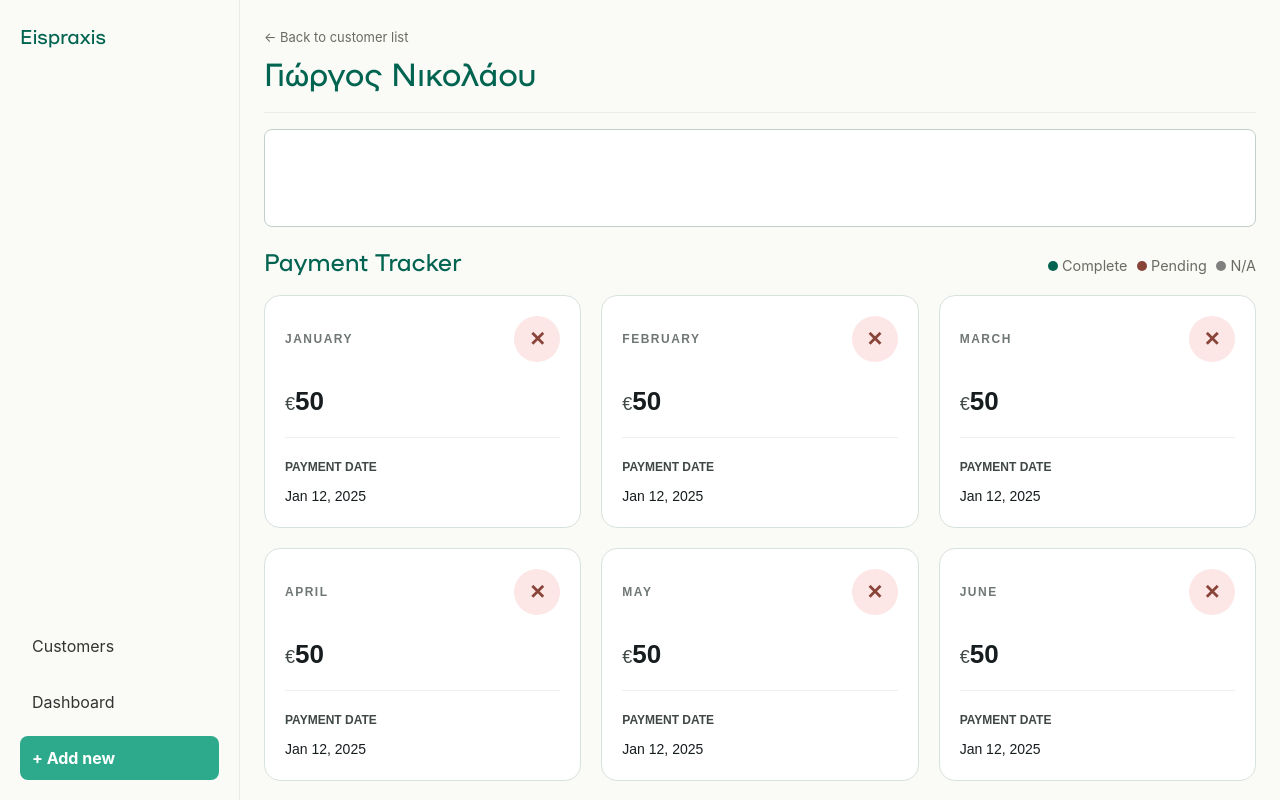
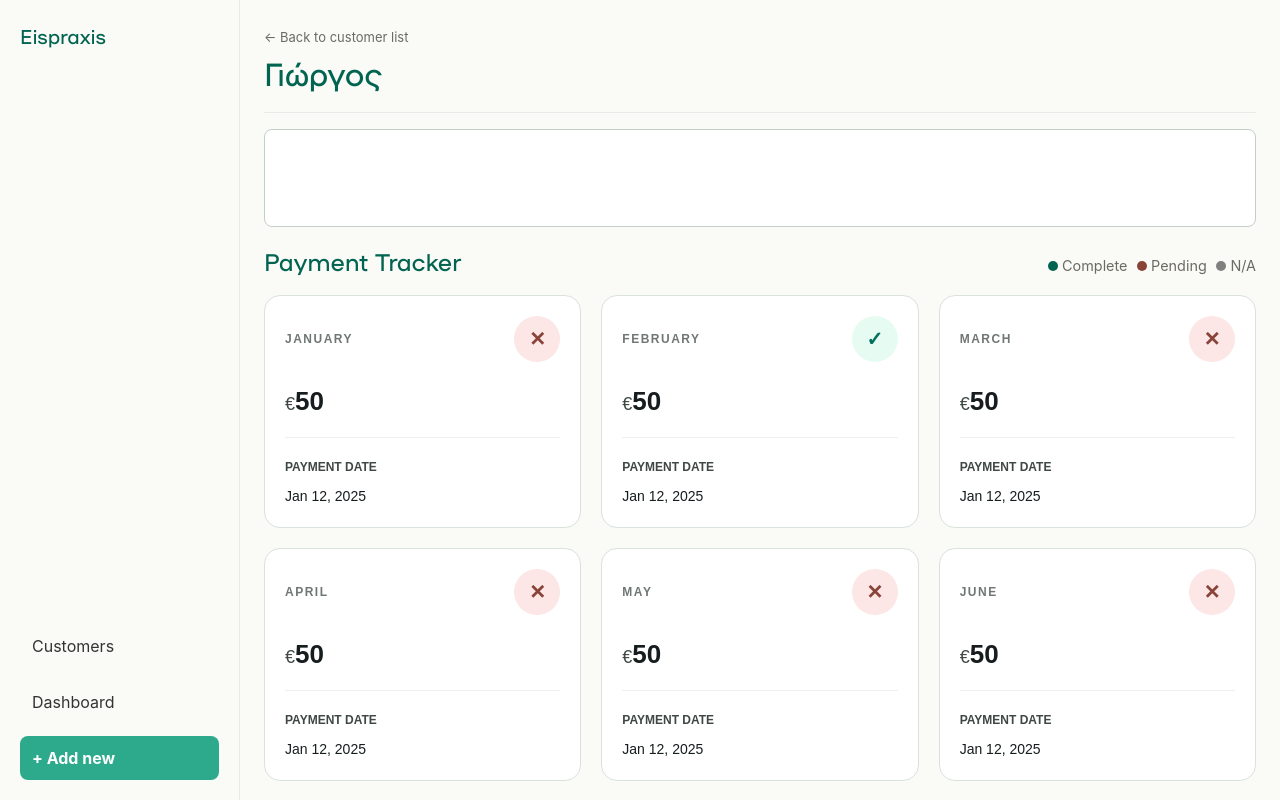
Before and after one commit to enjoythedivision/eispraxis, a React (Vite) app: page /customer/1 in a window 1280 px wide. Shown: the top 800 px of the page. Built offline with nearby package versions, Linux system fonts and the light colour scheme.

Commit message:
Add payment tracking to customers; update PaymentCard and PaymentGrid components

```diff
--- a/src/data/customers.js
+++ b/src/data/customers.js
@@ -1,17 +1,32 @@
 export const customers = [
   {
     id: 1,
-    name: "Γιώργος Νικολάου",
+    name: "Γιώργος",
     monthlyFee: 50,
+    payments: {
+      January: false,
+      February: true,
+      March: false,
+    },
   },
   {
     id: 2,
     name: "Μαρία Παπαδοπούλου",
     monthlyFee: 80,
+    payments: {
+      January: true,
+      February: false,
+      March: true,
+    },
   },
   {
     id: 3,
     name: "Εταιρεία Χ",
     monthlyFee: 120,
+    payments: {
+      January: false,
+      February: false,
+      March: false,
+    },
   },
 ];
--- a/src/features/customers/pages/Customer.jsx
+++ b/src/features/customers/pages/Customer.jsx
@@ -2,11 +2,15 @@ import { Link, useParams } from "react-router-dom";
 import "./Customer.scss";
 import { customers } from "../../../data/customers";
 import PaymentGrid from "./PaymentGrid.jsx";
+import { useState } from "react";
 
 export default function Customer() {
   const { id } = useParams();
 
   const customer = customers.find((c) => c.id === Number(id));
+
+  const [paid, setPaid] = useState(false);
+
 
   if (!customer) {
     return <h1>Customer not found</h1>;
--- a/src/features/customers/pages/PaymentCard.jsx
+++ b/src/features/customers/pages/PaymentCard.jsx
@@ -1,8 +1,6 @@
 import "./PaymentCard.scss";
-import { useState } from "react";
 
-export default function PaymentCard({ month, amount }) {
-  const [paid, setPaid] = useState(false);
+export default function PaymentCard({ month, amount, paid, onToggle }) {
 
   return (
     <div className="payment-card">
@@ -14,7 +12,7 @@ export default function PaymentCard({ month, amount }) {
               ? "payment-card__status--complete"
               : "payment-card__status--pending"
           }`}
-          onClick={() => setPaid(!paid)}
+          onClick={onToggle}
         >
           {paid ? "✓" : "✕"}
         </button>
--- a/src/features/customers/pages/PaymentGrid.jsx
+++ b/src/features/customers/pages/PaymentGrid.jsx
@@ -7,6 +7,8 @@ const months = [
   "July", "August", "September",
   "October", "November", "December"
 ];
+
+
 
 export default function PaymentGrid({ customer }) {
   if (!customer) return null;
@@ -18,6 +20,7 @@ export default function PaymentGrid({ customer }) {
           key={month}
           month={month}
           amount={customer.monthlyFee}
+          paid={customer.payments[month]}
         />
       ))}
     </div>
```
